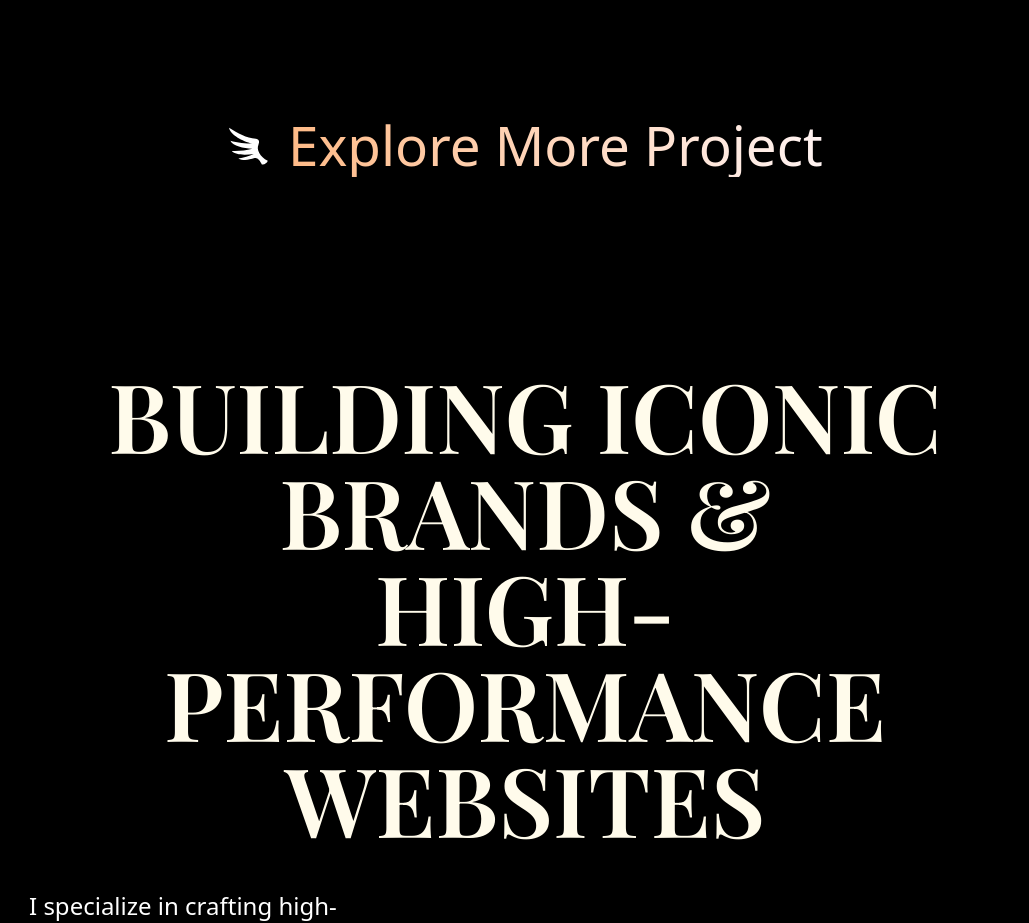
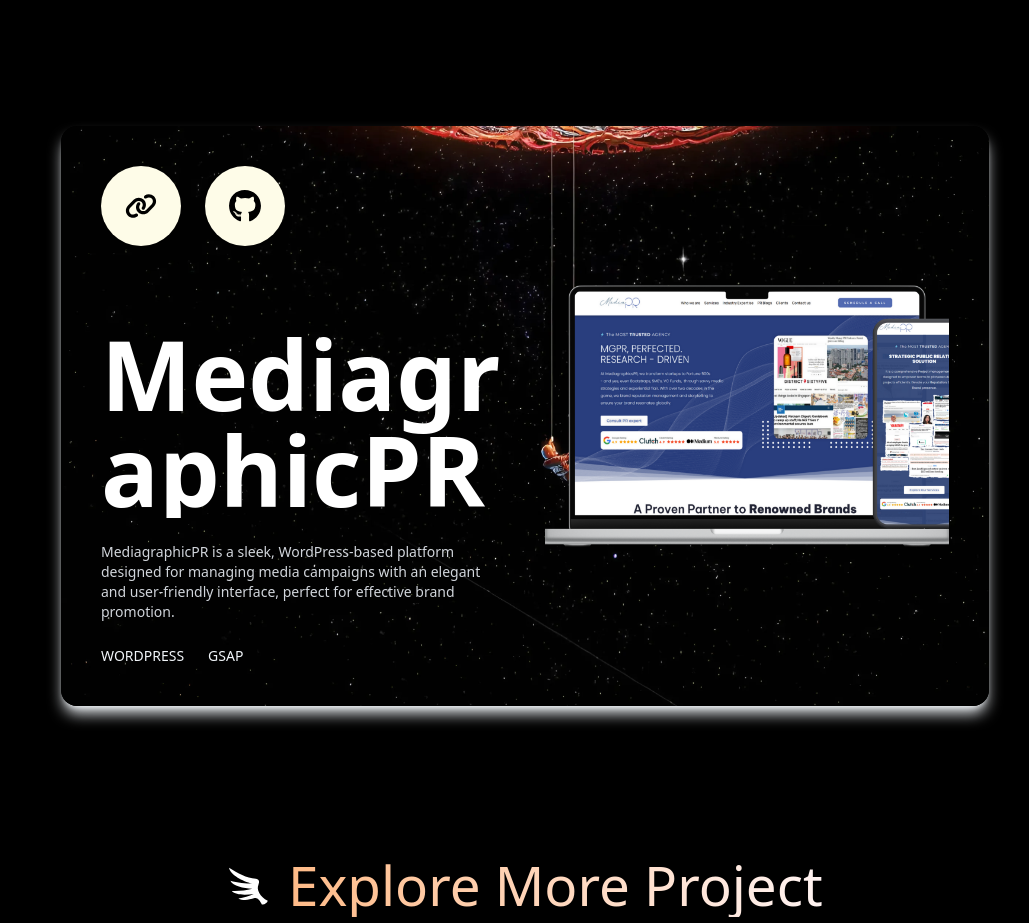
Before and after one commit to nikhilkumar2001/updated-portfolio, a React (Vite) app: page / in a window 1280 px wide. Shown: the part 4060-4983 px from the top of the page, without its empty margins (115-1144 px from the left). Built offline with nearby package versions, Linux system fonts and the light colour scheme; a web font is replaced by a local one.

Commit message:
Update ProjectListing.jsx

```diff
--- a/src/components/ProjectListing.jsx
+++ b/src/components/ProjectListing.jsx
@@ -130,7 +130,7 @@
   };
 
   // to show all or limited number of projects
-  const isDisplayProject = showMore ? projectData : projectData.slice(0, 3);
+  const isDisplayProject = showMore ? projectData : projectData.slice(0, 4);
 
   return (
     <div className="flex flex-col items-center justify-center sm:gap-40 gap-16 md:mt-[12cm] pt-10 pb-10 sm:pl-44 sm:pr-44 pl-10 pr-10 bg-black ">
```
